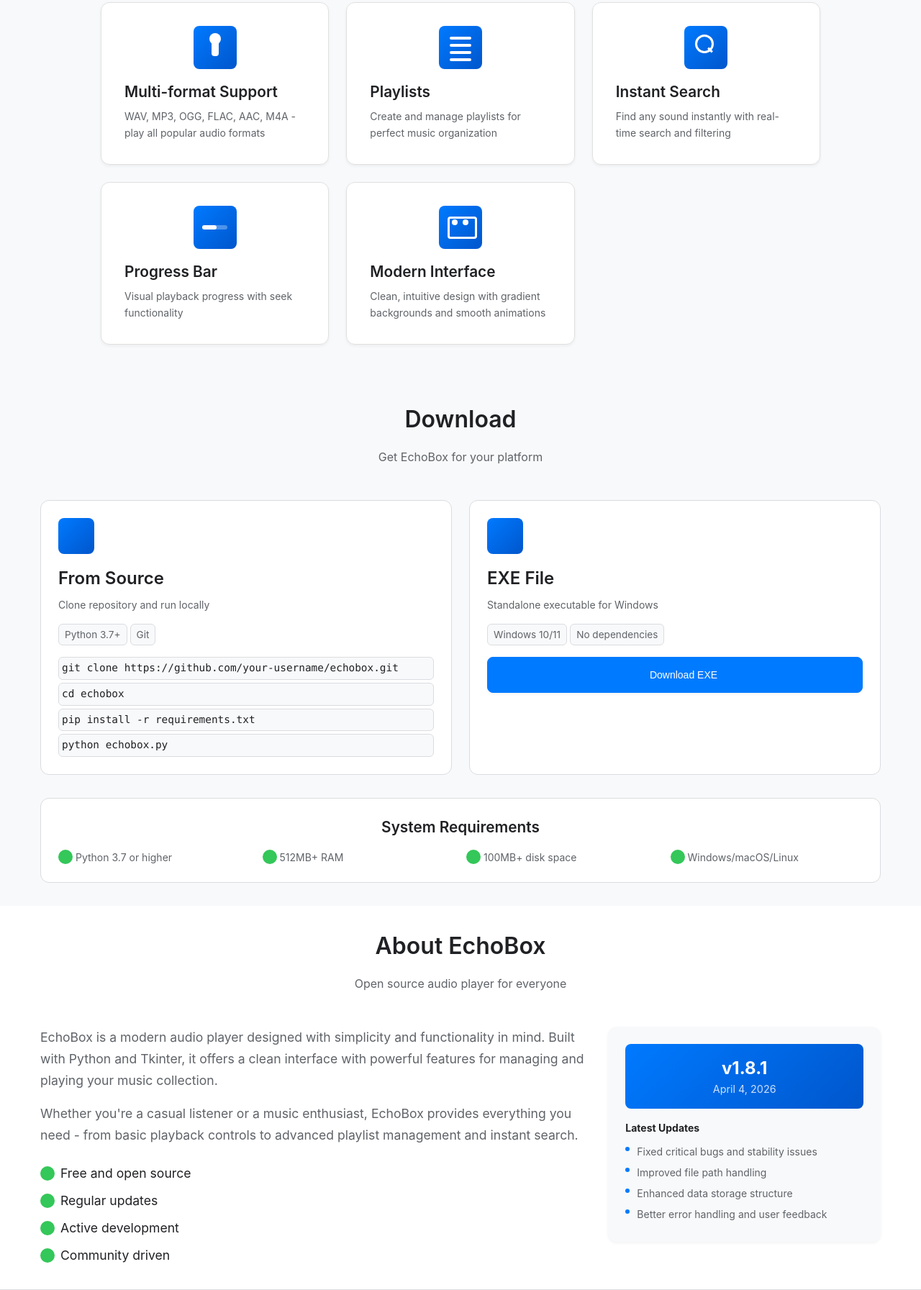
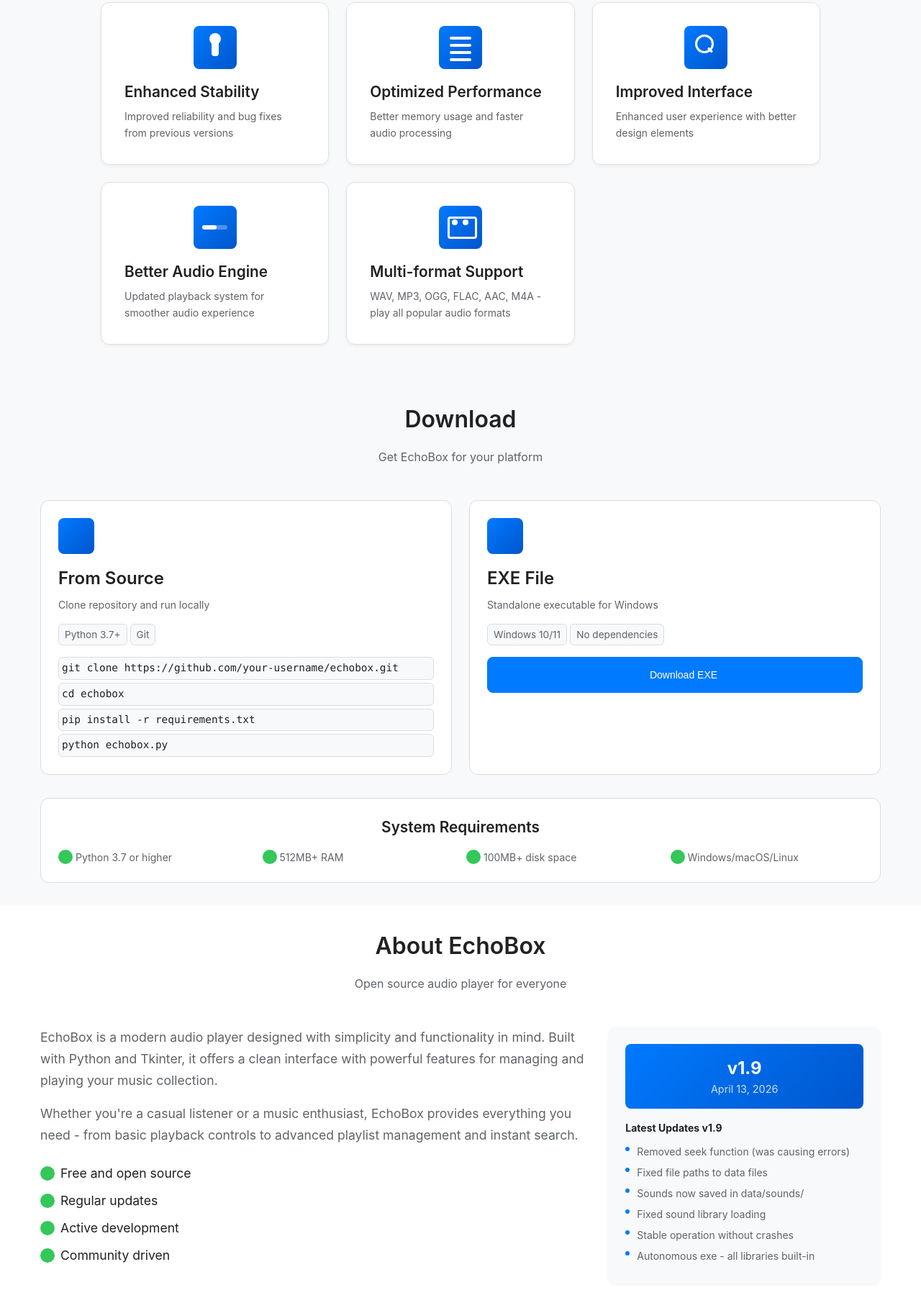
Before and after one commit to BANANCHIKIREAL/EchoBox_site, a plain HTML site: page index.html in a window 1280 px wide. Shown: the part 981-2774 px from the top of the page at 72% size. Drawn offline with Linux system fonts and the light colour scheme.

Commit message:
Update website to EchoBox v1.9 with accurate changelog

```diff
--- a/index.html
+++ b/index.html
@@ -42,8 +42,8 @@
                         </h1>
                         <p class="hero-subtitle">Simple and convenient sound library with MP3 and WAV support</p>
                         <p class="hero-description">
-                            Modern audio player with intuitive interface, playlists support,
-                            and instant search. Organize your music collection with ease.
+                            Modern audio player with enhanced stability, improved interface,
+                            and optimized performance. Perfect for managing your music collection.
                         </p>
                         <div class="hero-buttons">
                             <a href="#download" class="btn btn-primary">
@@ -61,7 +61,7 @@
                                 <span class="stat-label">Audio Formats</span>
                             </div>
                             <div class="stat">
-                                <span class="stat-number">v1.8.1</span>
+                                <span class="stat-number">v1.9</span>
                                 <span class="stat-label">Latest Version</span>
                             </div>
                             <div class="stat">
@@ -115,37 +115,37 @@
                 <div class="features-grid">
                     <div class="feature-card">
                         <div class="feature-icon"></div>
-                        <h3 class="feature-title">Multi-format Support</h3>
+                        <h3 class="feature-title">Enhanced Stability</h3>
                         <p class="feature-description">
-                            WAV, MP3, OGG, FLAC, AAC, M4A - play all popular audio formats
+                            Improved reliability and bug fixes from previous versions
                         </p>
                     </div>
                     <div class="feature-card">
                         <div class="feature-icon"></div>
-                        <h3 class="feature-title">Playlists</h3>
+                        <h3 class="feature-title">Optimized Performance</h3>
                         <p class="feature-description">
-                            Create and manage playlists for perfect music organization
-                        </p>
-                    </div>
-                                        <div class="feature-card">
-                        <div class="feature-icon"></div>
-                        <h3 class="feature-title">Instant Search</h3>
-                        <p class="feature-description">
-                            Find any sound instantly with real-time search and filtering
+                            Better memory usage and faster audio processing
                         </p>
                     </div>
                     <div class="feature-card">
                         <div class="feature-icon"></div>
-                        <h3 class="feature-title">Progress Bar</h3>
+                        <h3 class="feature-title">Improved Interface</h3>
                         <p class="feature-description">
-                            Visual playback progress with seek functionality
+                            Enhanced user experience with better design elements
                         </p>
                     </div>
                     <div class="feature-card">
                         <div class="feature-icon"></div>
-                        <h3 class="feature-title">Modern Interface</h3>
+                        <h3 class="feature-title">Better Audio Engine</h3>
                         <p class="feature-description">
-                            Clean, intuitive design with gradient backgrounds and smooth animations
+                            Updated playback system for smoother audio experience
+                        </p>
+                    </div>
+                    <div class="feature-card">
+                        <div class="feature-icon"></div>
+                        <h3 class="feature-title">Multi-format Support</h3>
+                        <p class="feature-description">
+                            WAV, MP3, OGG, FLAC, AAC, M4A - play all popular audio formats
                         </p>
                     </div>
                 </div>
@@ -254,16 +254,18 @@
                     </div>
                     <div class="about-visual">
                         <div class="version-badge">
-                            <span class="version-number">v1.8.1</span>
-                            <span class="version-date">April 4, 2026</span>
+                            <span class="version-number">v1.9</span>
+                            <span class="version-date">April 13, 2026</span>
                         </div>
                         <div class="changelog">
-                            <h4>Latest Updates</h4>
+                            <h4>Latest Updates v1.9</h4>
                             <ul>
-                                <li>Fixed critical bugs and stability issues</li>
-                                <li>Improved file path handling</li>
-                                <li>Enhanced data storage structure</li>
-                                <li>Better error handling and user feedback</li>
+                                <li>Removed seek function (was causing errors)</li>
+                                <li>Fixed file paths to data files</li>
+                                <li>Sounds now saved in data/sounds/</li>
+                                <li>Fixed sound library loading</li>
+                                <li>Stable operation without crashes</li>
+                                <li>Autonomous exe - all libraries built-in</li>
                             </ul>
                         </div>
                     </div>
```
